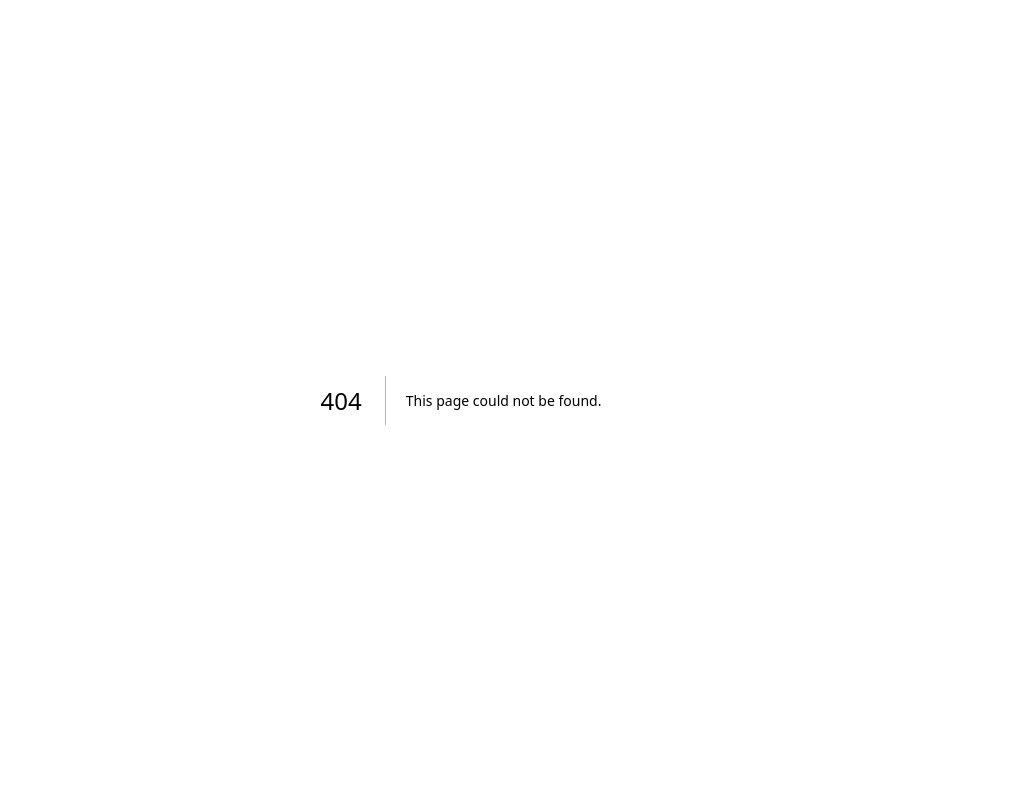
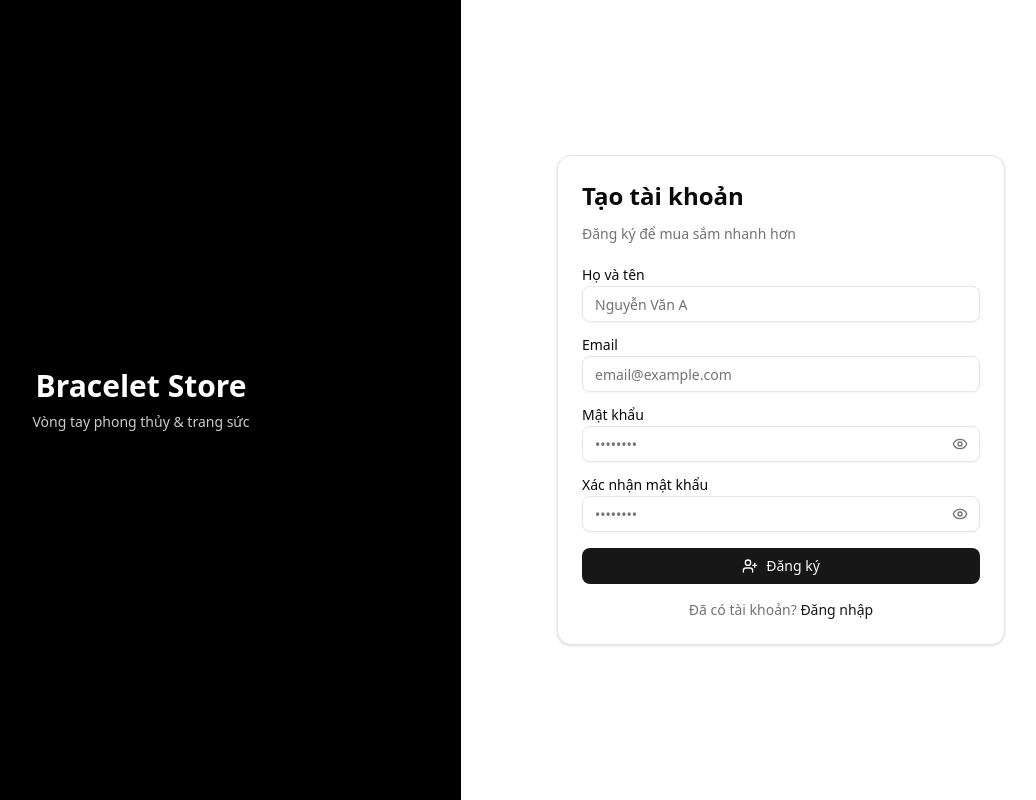
Before and after one commit to nguyenhung291203/bracelet-store, a Next.js app: page /register in a window 1280 px wide. Before the commit this address had no page. Shown: the whole page, without its empty margins (179-1215 px from the left). Built offline with nearby package versions, Linux system fonts and the light colour scheme.

Commit message:
add folder auth

```diff
--- /dev/null
+++ b/app/(auth)/layout.tsx
@@ -0,0 +1,22 @@
+export default function AuthLayout({
+  children,
+}: {
+  children: React.ReactNode
+}) {
+  return (
+    <div className="min-h-screen grid md:grid-cols-2">
+      {/* LEFT - BRAND */}
+      <div className="hidden md:flex flex-col justify-center items-center bg-black text-white">
+        <h1 className="text-3xl font-bold">Bracelet Store</h1>
+        <p className="text-sm opacity-80 mt-2">
+          Vòng tay phong thủy & trang sức
+        </p>
+      </div>
+
+      {/* RIGHT - FORM */}
+      <div className="flex items-center justify-center px-6">
+        <div className="w-full max-w-md">{children}</div>
+      </div>
+    </div>
+  )
+}
--- /dev/null
+++ b/app/(auth)/login/page.tsx
@@ -0,0 +1,98 @@
+"use client"
+
+import { Button } from "@/components/ui/button"
+import { Input } from "@/components/ui/input"
+import { Label } from "@/components/ui/label"
+import { Card, CardContent, CardHeader, CardTitle } from "@/components/ui/card"
+import { Eye, EyeOff, LogIn } from "lucide-react"
+import { useState } from "react"
+import { useRouter, useSearchParams } from "next/navigation"
+
+export default function LoginPage() {
+  const router = useRouter()
+  const searchParams = useSearchParams()
+  const redirect = searchParams.get("redirect") || "/"
+
+  const [showPassword, setShowPassword] = useState(false)
+  const [loading, setLoading] = useState(false)
+
+  const handleLogin = async (e: React.FormEvent) => {
+    e.preventDefault()
+    setLoading(true)
+
+    setTimeout(() => {
+      setLoading(false)
+      router.replace(redirect)
+    }, 800)
+  }
+
+  return (
+    <Card className="border border-border bg-background shadow-sm">
+      <CardHeader className="space-y-1">
+        <CardTitle className="text-2xl font-semibold text-foreground">
+          Đăng nhập
+        </CardTitle>
+        <p className="text-sm text-muted-foreground">
+          Đăng nhập để tiếp tục mua hàng
+        </p>
+      </CardHeader>
+
+      <CardContent>
+        <form onSubmit={handleLogin} className="space-y-4">
+          {/* EMAIL */}
+          <div className="space-y-1">
+            <Label className="text-foreground">Email</Label>
+            <Input placeholder="email@example.com" />
+          </div>
+
+          {/* PASSWORD */}
+          <div className="space-y-1">
+            <Label className="text-foreground">Mật khẩu</Label>
+            <div className="relative">
+              <Input
+                type={showPassword ? "text" : "password"}
+                placeholder="••••••••"
+              />
+              <button
+                type="button"
+                onClick={() => setShowPassword(!showPassword)}
+                className="
+                  absolute right-3 top-1/2 -translate-y-1/2
+                  text-muted-foreground
+                  hover:text-foreground
+                "
+              >
+                {showPassword ? (
+                  <EyeOff className="h-4 w-4" />
+                ) : (
+                  <Eye className="h-4 w-4" />
+                )}
+              </button>
+            </div>
+          </div>
+
+          {/* SUBMIT */}
+          <Button
+            type="submit"
+            className="w-full flex items-center gap-2"
+            disabled={loading}
+          >
+            <LogIn className="h-4 w-4" />
+            {loading ? "Đang đăng nhập..." : "Đăng nhập"}
+          </Button>
+
+          {/* REGISTER */}
+          <p className="text-center text-sm text-muted-foreground">
+            Chưa có tài khoản?{" "}
+            <a
+              href="/register"
+              className="text-primary hover:underline"
+            >
+              Đăng ký
+            </a>
+          </p>
+        </form>
+      </CardContent>
+    </Card>
+  )
+}
--- /dev/null
+++ b/app/(auth)/register/page.tsx
@@ -0,0 +1,121 @@
+"use client"
+
+import { useState } from "react"
+import { useRouter } from "next/navigation"
+import { Button } from "@/components/ui/button"
+import { Input } from "@/components/ui/input"
+import { Label } from "@/components/ui/label"
+import { Card, CardContent, CardHeader, CardTitle } from "@/components/ui/card"
+import { Eye, EyeOff, UserPlus } from "lucide-react"
+
+export default function RegisterPage() {
+  const router = useRouter()
+
+  const [showPassword, setShowPassword] = useState(false)
+  const [showConfirm, setShowConfirm] = useState(false)
+  const [loading, setLoading] = useState(false)
+
+  const handleRegister = async (e: React.FormEvent) => {
+    e.preventDefault()
+    setLoading(true)
+
+    setTimeout(() => {
+      setLoading(false)
+      router.push("/login")
+    }, 1000)
+  }
+
+  return (
+    <Card className="border border-border bg-background shadow-sm">
+      <CardHeader className="space-y-1">
+        <CardTitle className="text-2xl font-semibold text-foreground">
+          Tạo tài khoản
+        </CardTitle>
+        <p className="text-sm text-muted-foreground">
+          Đăng ký để mua sắm nhanh hơn
+        </p>
+      </CardHeader>
+
+      <CardContent>
+        <form onSubmit={handleRegister} className="space-y-4">
+          {/* NAME */}
+          <div className="space-y-1">
+            <Label className="text-foreground">Họ và tên</Label>
+            <Input placeholder="Nguyễn Văn A" />
+          </div>
+
+          {/* EMAIL */}
+          <div className="space-y-1">
+            <Label className="text-foreground">Email</Label>
+            <Input placeholder="email@example.com" />
+          </div>
+
+          {/* PASSWORD */}
+          <div className="space-y-1">
+            <Label className="text-foreground">Mật khẩu</Label>
+            <div className="relative">
+              <Input
+                type={showPassword ? "text" : "password"}
+                placeholder="••••••••"
+              />
+              <button
+                type="button"
+                onClick={() => setShowPassword(!showPassword)}
+                className="absolute right-3 top-1/2 -translate-y-1/2 text-muted-foreground hover:text-foreground"
+              >
+                {showPassword ? (
+                  <EyeOff className="h-4 w-4" />
+                ) : (
+                  <Eye className="h-4 w-4" />
+                )}
+              </button>
+            </div>
+          </div>
+
+          {/* CONFIRM PASSWORD */}
+          <div className="space-y-1">
+            <Label className="text-foreground">Xác nhận mật khẩu</Label>
+            <div className="relative">
+              <Input
+                type={showConfirm ? "text" : "password"}
+                placeholder="••••••••"
+              />
+              <button
+                type="button"
+                onClick={() => setShowConfirm(!showConfirm)}
+                className="absolute right-3 top-1/2 -translate-y-1/2 text-muted-foreground hover:text-foreground"
+              >
+                {showConfirm ? (
+                  <EyeOff className="h-4 w-4" />
+                ) : (
+                  <Eye className="h-4 w-4" />
+                )}
+              </button>
+            </div>
+          </div>
+
+          {/* SUBMIT */}
+          <Button
+            type="submit"
+            className="w-full flex items-center gap-2"
+            disabled={loading}
+          >
+            <UserPlus className="h-4 w-4" />
+            {loading ? "Đang tạo tài khoản..." : "Đăng ký"}
+          </Button>
+
+          {/* LOGIN */}
+          <p className="text-center text-sm text-muted-foreground">
+            Đã có tài khoản?{" "}
+            <a
+              href="/login"
+              className="text-primary hover:underline"
+            >
+              Đăng nhập
+            </a>
+          </p>
+        </form>
+      </CardContent>
+    </Card>
+  )
+}
--- a/components/layout/header.tsx
+++ b/components/layout/header.tsx
@@ -1,6 +1,5 @@
 "use client";
 
-import { Avatar, AvatarFallback } from "@/components/ui/avatar";
 import {
   DropdownMenu,
   DropdownMenuContent,
@@ -28,10 +27,10 @@ export default function Header() {
         </DropdownMenuTrigger>
         <DropdownMenuContent align="end">
           <DropdownMenuItem onClick={() => setTheme("light")}>
-            Light
+            Sáng
           </DropdownMenuItem>
           <DropdownMenuItem onClick={() => setTheme("dark")}>
-            Dark
+            Tối
           </DropdownMenuItem>
         </DropdownMenuContent>
       </DropdownMenu>
--- /dev/null
+++ b/components/ui/input.tsx
@@ -0,0 +1,21 @@
+import * as React from "react"
+
+import { cn } from "@/lib/utils"
+
+function Input({ className, type, ...props }: React.ComponentProps<"input">) {
+  return (
+    <input
+      type={type}
+      data-slot="input"
+      className={cn(
+        "file:text-foreground placeholder:text-muted-foreground selection:bg-primary selection:text-primary-foreground dark:bg-input/30 border-input h-9 w-full min-w-0 rounded-md border bg-transparent px-3 py-1 text-base shadow-xs transition-[color,box-shadow] outline-none file:inline-flex file:h-7 file:border-0 file:bg-transparent file:text-sm file:font-medium disabled:pointer-events-none disabled:cursor-not-allowed disabled:opacity-50 md:text-sm",
+        "focus-visible:border-ring focus-visible:ring-ring/50 focus-visible:ring-[3px]",
+        "aria-invalid:ring-destructive/20 dark:aria-invalid:ring-destructive/40 aria-invalid:border-destructive",
+        className
+      )}
+      {...props}
+    />
+  )
+}
+
+export { Input }
--- /dev/null
+++ b/components/ui/label.tsx
@@ -0,0 +1,24 @@
+"use client"
+
+import * as React from "react"
+import * as LabelPrimitive from "@radix-ui/react-label"
+
+import { cn } from "@/lib/utils"
+
+function Label({
+  className,
+  ...props
+}: React.ComponentProps<typeof LabelPrimitive.Root>) {
+  return (
+    <LabelPrimitive.Root
+      data-slot="label"
+      className={cn(
+        "flex items-center gap-2 text-sm leading-none font-medium select-none group-data-[disabled=true]:pointer-events-none group-data-[disabled=true]:opacity-50 peer-disabled:cursor-not-allowed peer-disabled:opacity-50",
+        className
+      )}
+      {...props}
+    />
+  )
+}
+
+export { Label }
--- a/package.json
+++ b/package.json
@@ -15,6 +15,7 @@
     "@radix-ui/react-avatar": "^1.1.11",
     "@radix-ui/react-dialog": "^1.1.15",
     "@radix-ui/react-dropdown-menu": "^2.1.16",
+    "@radix-ui/react-label": "^2.1.8",
     "@radix-ui/react-select": "^2.2.6",
     "@radix-ui/react-slider": "^1.3.6",
     "@radix-ui/react-slot": "^1.2.4",
```
Also changed, not shown: 1 other file (tests, documents, lock files or other folders).
